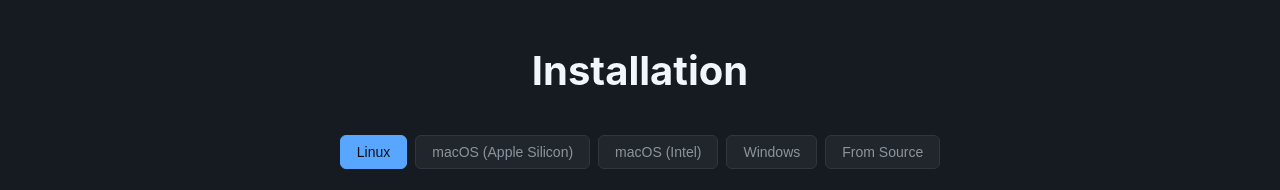
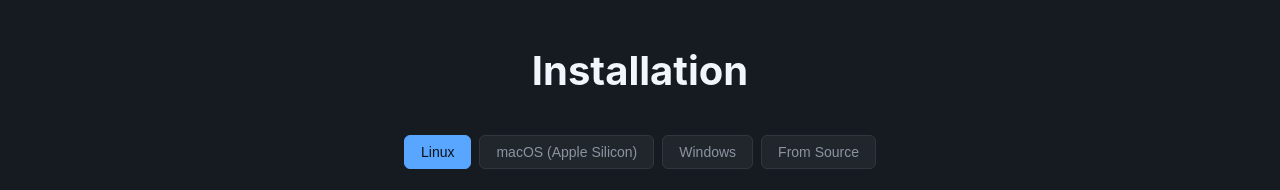
Before and after one commit to biswas08433/opm, a website: page docs/index.html in a window 1280 px wide. Shown: the part 2020-2210 px from the top of the page. Drawn offline with Linux system fonts and the light colour scheme.

Commit message:
Remove macOS Intel installation button from documentation

```diff
--- a/docs/index.html
+++ b/docs/index.html
@@ -140,7 +140,6 @@
         <button class="tab-btn" data-tab="macos-arm">
           macOS (Apple Silicon)
         </button>
-        <button class="tab-btn" data-tab="macos-intel">macOS (Intel)</button>
         <button class="tab-btn" data-tab="windows">Windows</button>
         <button class="tab-btn" data-tab="source">From Source</button>
       </div>
```
